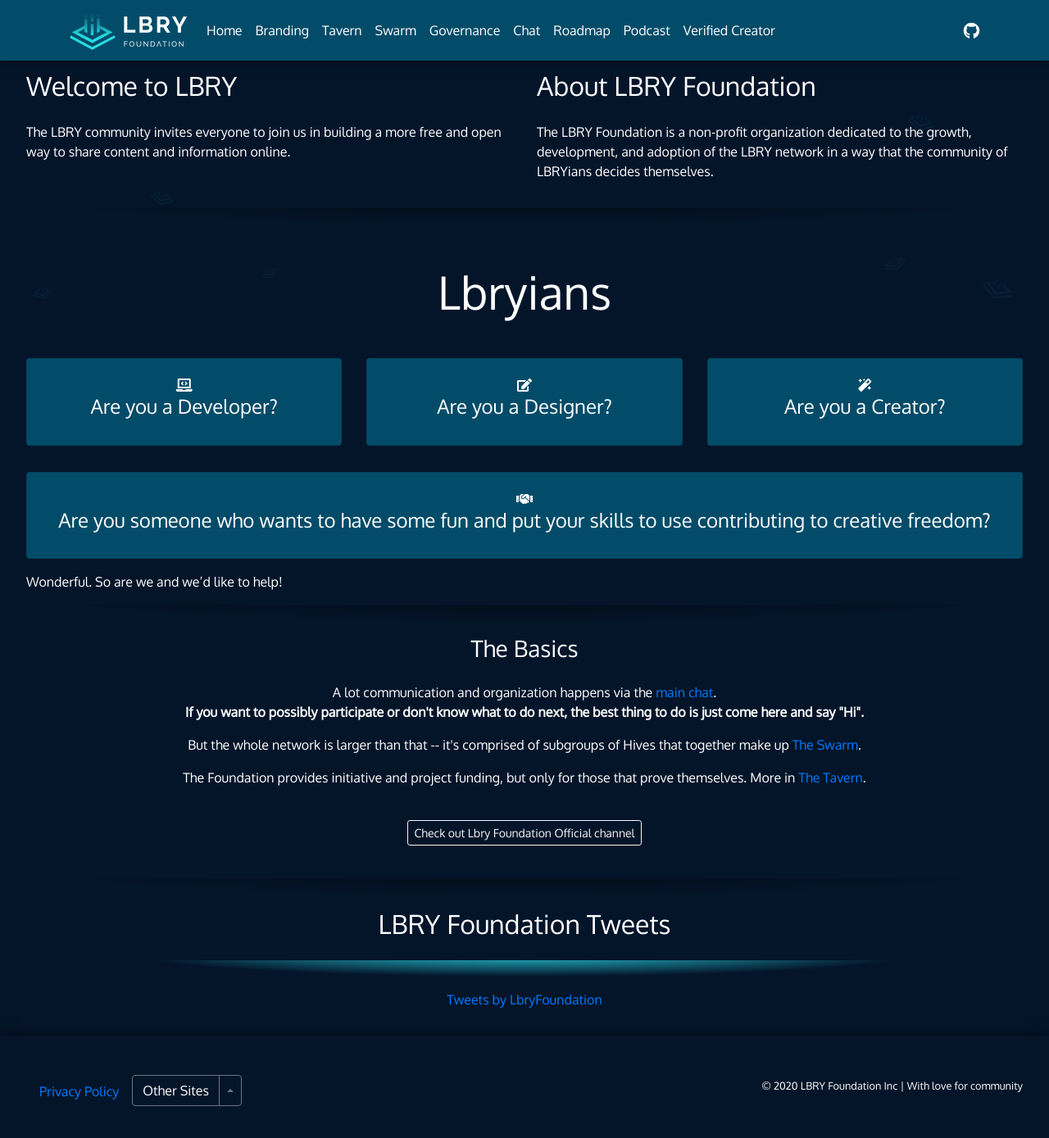
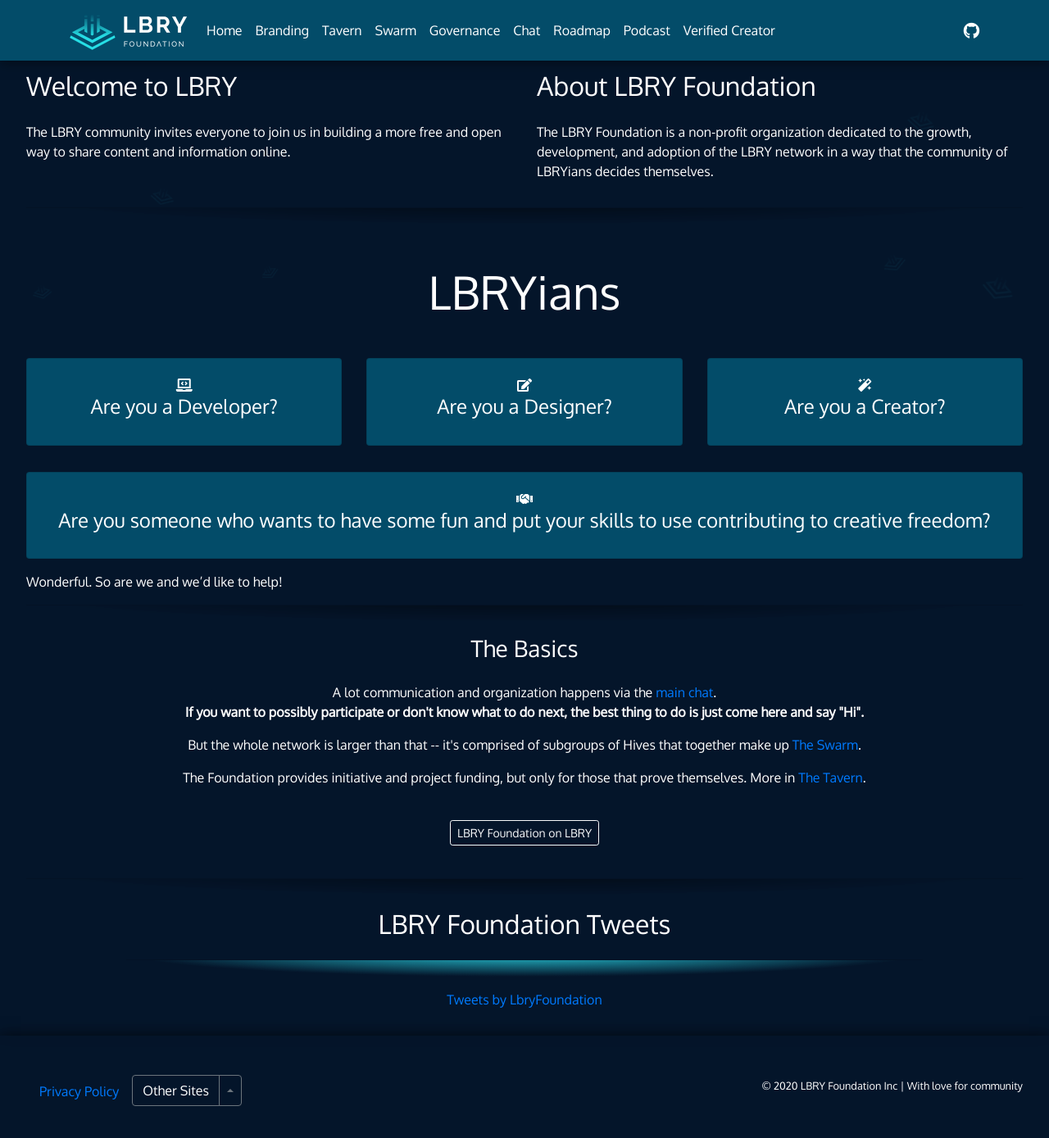
Before and after one commit to LBRYFoundation/lbryorg, a Jekyll site: the page built from index.html, in a window 1280 px wide and 1400 px high, scrolled down 364 px. Shown: the top 1389 px of the window at 82% size. Built offline with Jekyll 4.4.1, drawn with Linux system fonts in a browser that asks for light colours; comment, search, counter and statistics services are not loaded.

Commit message:
Small changes to home page

```diff
--- a/index.html
+++ b/index.html
@@ -59,7 +59,7 @@
         <hr class="content">
 
         <!-- lbryians -->
-        <h3 id="lbryians" class="display-4 text-center my-5 text-white">Lbryians</h3>
+        <h3 id="lbryians" class="display-4 text-center my-5 text-white">LBRYians</h3>
         <div class="row">
           <div class="col-md-12 col-lg-4">
             <div class="card mb-3 lbry-dark">
@@ -117,7 +117,7 @@
         <div class="row py-4 text-white">
           <div class="col-md-5 col-lg-5 col-xl-5 mx-auto text-center">
             <a href="https://open.lbry.com/@LBRYFoundation:0?r=B5Xh17Wa89hHpZXFqzpaA4ztzPtHCb8F"
-            class="btn btn-outline-light btn-sm"> Check out Lbry Foundation Official channel </a>
+            class="btn btn-outline-light btn-sm"> LBRY Foundation on LBRY </a>
           </div>
         </div>
         <hr class="content">
```
